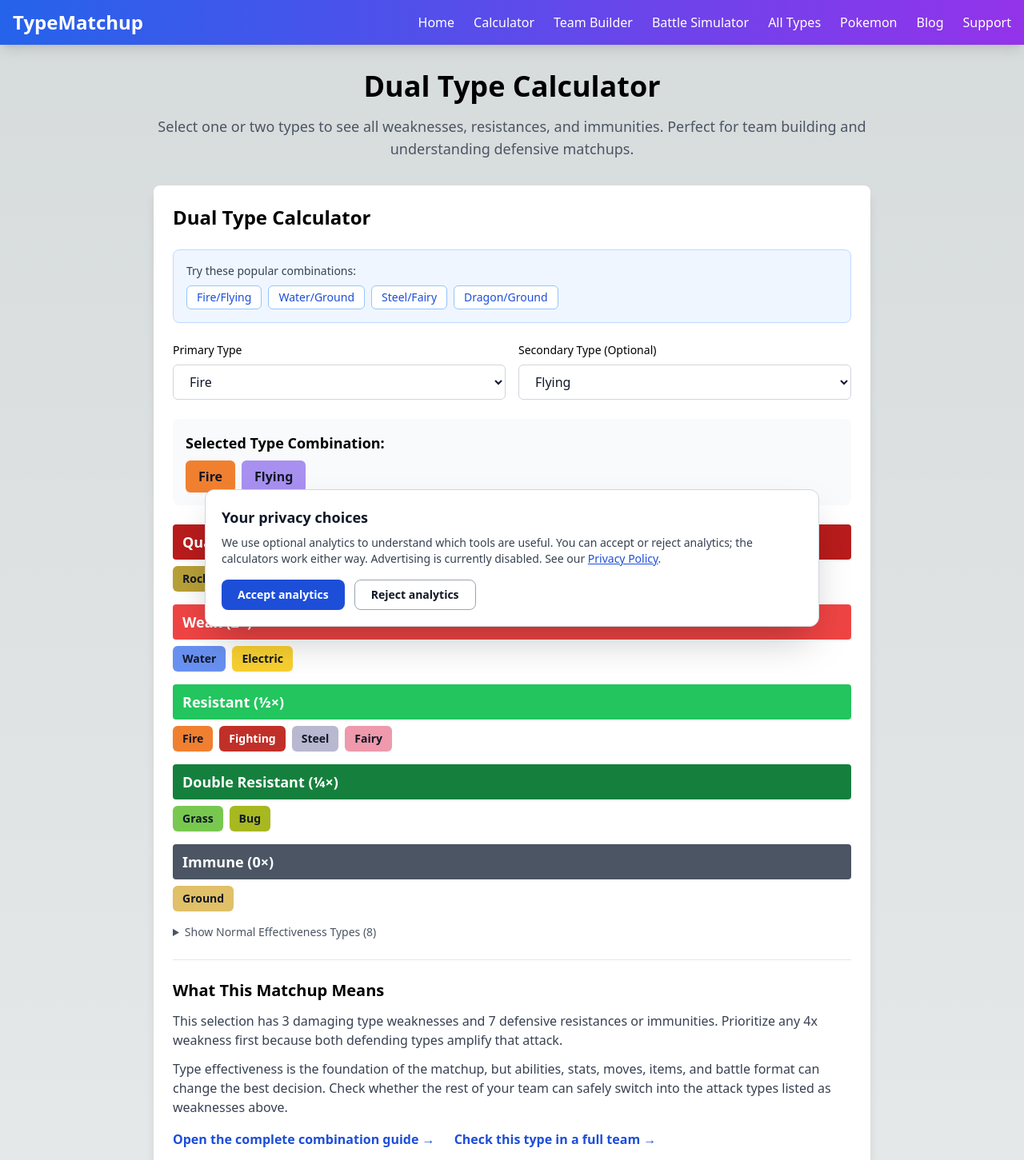
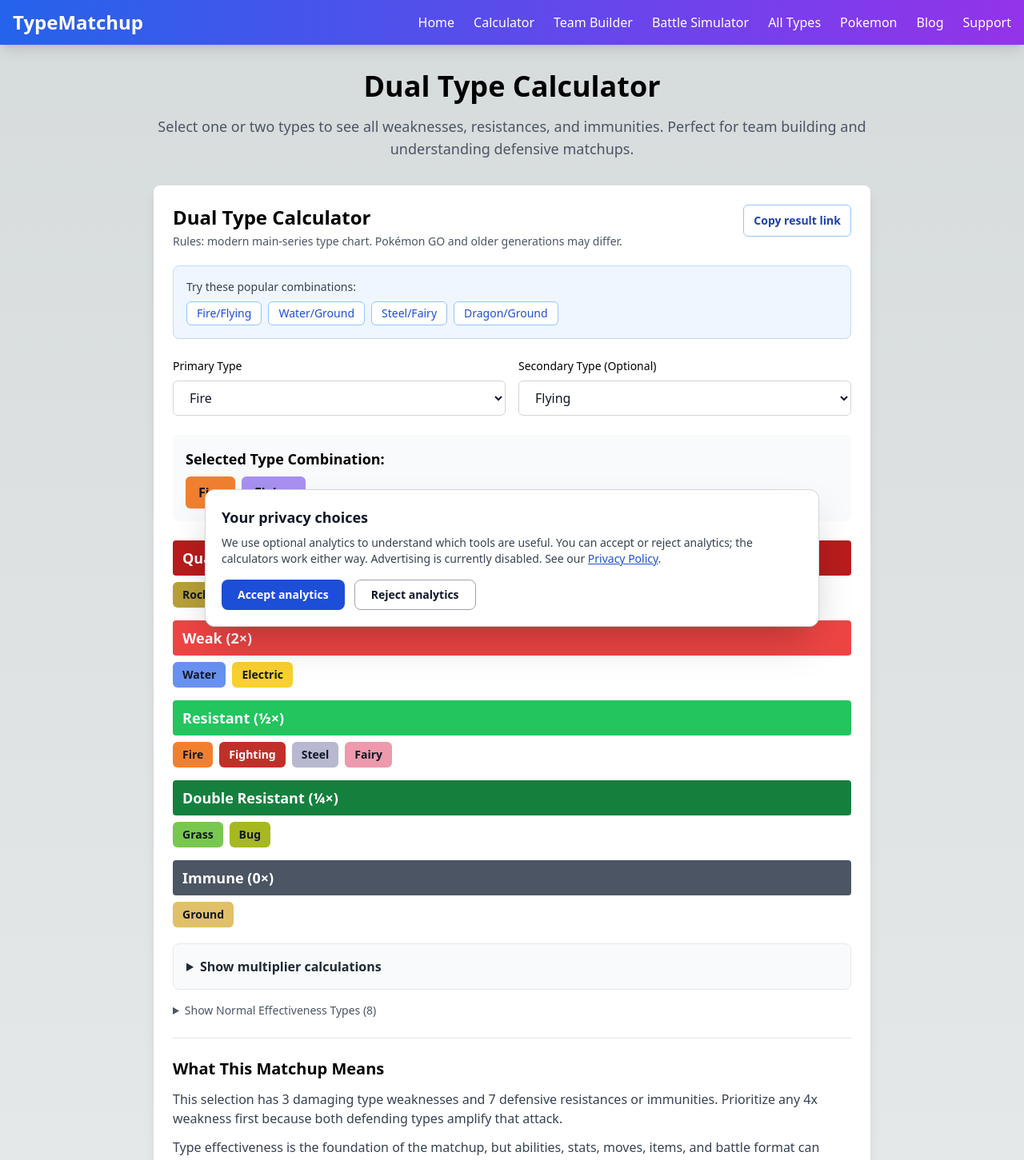
Before and after one commit to lincyang720/type-chart-calculator, a Next.js app: page /calculator in a window 1280 px wide. Shown: the top 1451 px of the page at 80% size. Built offline with nearby package versions, Linux system fonts and the light colour scheme.

Commit message:
Improve type calculator explanations and sharing

```diff
--- a/components/DualTypeCalculator.tsx
+++ b/components/DualTypeCalculator.tsx
@@ -1,9 +1,9 @@
 'use client';
 
-import { useEffect, useState } from 'react';
+import { useEffect, useMemo, useState } from 'react';
 import Link from 'next/link';
 import { TypeId } from '@/lib/types';
-import { calculateDualTypeWeaknesses } from '@/lib/typeCalculations';
+import { calculateDualTypeWeaknesses, calculateMultiplier, formatMultiplier } from '@/lib/typeCalculations';
 import TypeBadge from './TypeBadge';
 import typesData from '@/data/types.json';
 import pokemonData from '@/data/pokemon.json';
@@ -24,6 +24,7 @@ export default function DualTypeCalculator() {
   // Default to Fire/Flying (like Charizard) as an example
   const [type1, setType1] = useState<TypeId>('fire');
   const [type2, setType2] = useState<TypeId | ''>('flying');
+  const [copyState, setCopyState] = useState<'idle' | 'copied' | 'error'>('idle');
 
   useEffect(() => {
     const searchParams = new URLSearchParams(window.location.search);
@@ -55,6 +56,13 @@ export default function DualTypeCalculator() {
     type2 ? (type2 as TypeId) : undefined
   );
   const selectedTypes = type2 ? [type1, type2] : [type1];
+  const matchupBreakdown = useMemo(() => ALL_TYPES.map(attackingType => {
+    const firstFactor = calculateMultiplier(attackingType, [type1]);
+    const secondFactor = type2 ? calculateMultiplier(attackingType, [type2]) : undefined;
+    const total = secondFactor === undefined ? firstFactor : firstFactor * secondFactor;
+
+    return { attackingType, firstFactor, secondFactor, total };
+  }), [type1, type2]);
   const matchingPokemon = pokemonData.pokemon
     .filter(pokemon => (
       pokemon.types.length === selectedTypes.length &&
@@ -112,10 +120,35 @@ export default function DualTypeCalculator() {
     { name: 'Dragon/Ground', type1: 'dragon' as TypeId, type2: 'ground' as TypeId },
   ];
 
+  const copyShareLink = async () => {
+    try {
+      await navigator.clipboard.writeText(window.location.href);
+      setCopyState('copied');
+    } catch {
+      setCopyState('error');
+    }
+    window.setTimeout(() => setCopyState('idle'), 2000);
+  };
+
   return (
     <div className="w-full max-w-4xl mx-auto">
       <div className="bg-white rounded-lg shadow-lg p-4 sm:p-6">
-        <h2 className="text-xl sm:text-2xl font-bold mb-6">Dual Type Calculator</h2>
+        <div className="mb-5 flex flex-col gap-3 sm:flex-row sm:items-start sm:justify-between">
+          <div>
+            <h2 className="text-xl sm:text-2xl font-bold">Dual Type Calculator</h2>
+            <p className="mt-1 text-sm text-gray-600">
+              Rules: modern main-series type chart. Pokémon GO and older generations may differ.
+            </p>
+          </div>
+          <button
+            type="button"
+            onClick={copyShareLink}
+            className="min-h-10 shrink-0 rounded-md border border-blue-300 bg-white px-3 py-2 text-sm font-semibold text-blue-800 hover:bg-blue-50 focus:outline-none focus:ring-2 focus:ring-blue-500"
+            aria-live="polite"
+          >
+            {copyState === 'copied' ? 'Link copied' : copyState === 'error' ? 'Copy failed' : 'Copy result link'}
+          </button>
+        </div>
 
         {/* Quick Examples */}
         <div className="mb-6 p-4 bg-blue-50 rounded-lg border border-blue-200">
@@ -192,6 +225,40 @@ export default function DualTypeCalculator() {
           {renderTypeList(weaknesses.quadrupleResist, 'Double Resistant', '¼×', 'bg-green-700')}
           {renderTypeList(weaknesses.immune, 'Immune', '0×', 'bg-gray-600')}
         </div>
+
+        <details className="mt-5 rounded-lg border border-gray-200 bg-gray-50 p-4">
+          <summary className="cursor-pointer font-semibold text-gray-800">
+            Show multiplier calculations
+          </summary>
+          <p className="mt-2 text-sm text-gray-600">
+            Each factor is the attacking type&apos;s effectiveness against one selected defending type.
+            For dual types, multiply the factors to get the final result.
+          </p>
+          <div className="mt-3 overflow-x-auto">
+            <table className="w-full min-w-[28rem] border-collapse text-left text-sm">
+              <thead>
+                <tr className="border-b border-gray-300 text-gray-700">
+                  <th scope="col" className="py-2 pr-3">Attacking type</th>
+                  <th scope="col" className="py-2 pr-3">{typesData.types.find(type => type.id === type1)?.name}</th>
+                  {type2 && <th scope="col" className="py-2 pr-3">{typesData.types.find(type => type.id === type2)?.name}</th>}
+                  <th scope="col" className="py-2">Final multiplier</th>
+                </tr>
+              </thead>
+              <tbody>
+                {matchupBreakdown.map(row => (
+                  <tr key={row.attackingType} className="border-b border-gray-200 last:border-0">
+                    <th scope="row" className="py-2 pr-3 font-medium text-gray-900">
+                      {typesData.types.find(type => type.id === row.attackingType)?.name}
+                    </th>
+                    <td className="py-2 pr-3">{formatMultiplier(row.firstFactor)}</td>
+                    {type2 && <td className="py-2 pr-3">{formatMultiplier(row.secondFactor ?? 1)}</td>}
+                    <td className="py-2 font-semibold">{formatMultiplier(row.total)}</td>
+                  </tr>
+                ))}
+              </tbody>
+            </table>
+          </div>
+        </details>
 
         {weaknesses.normal.length > 0 && (
           <details className="mt-4">
```
